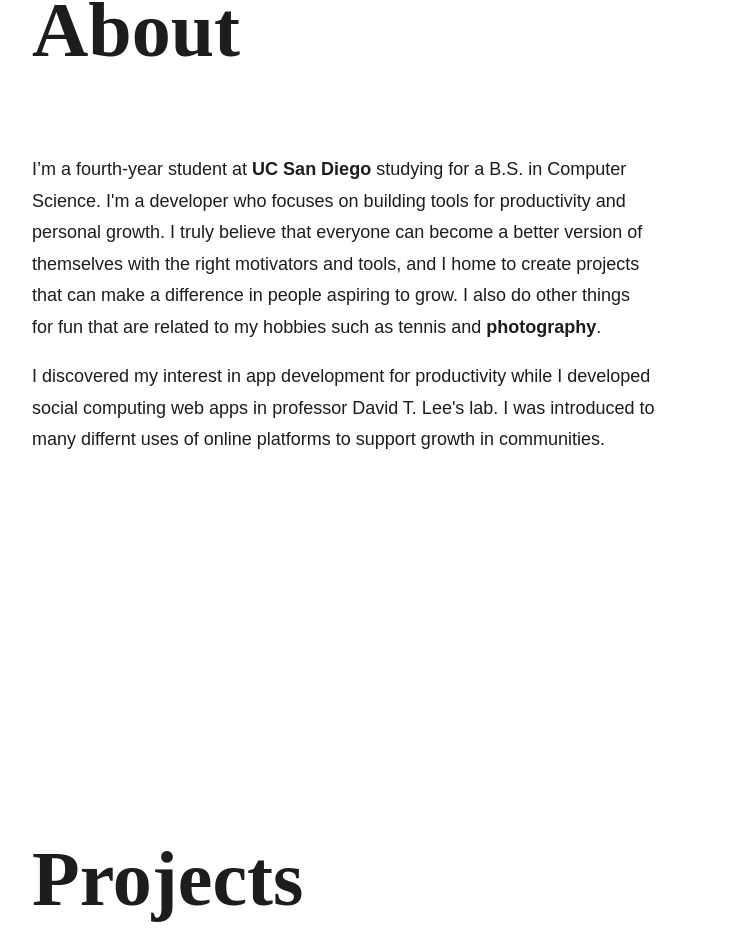
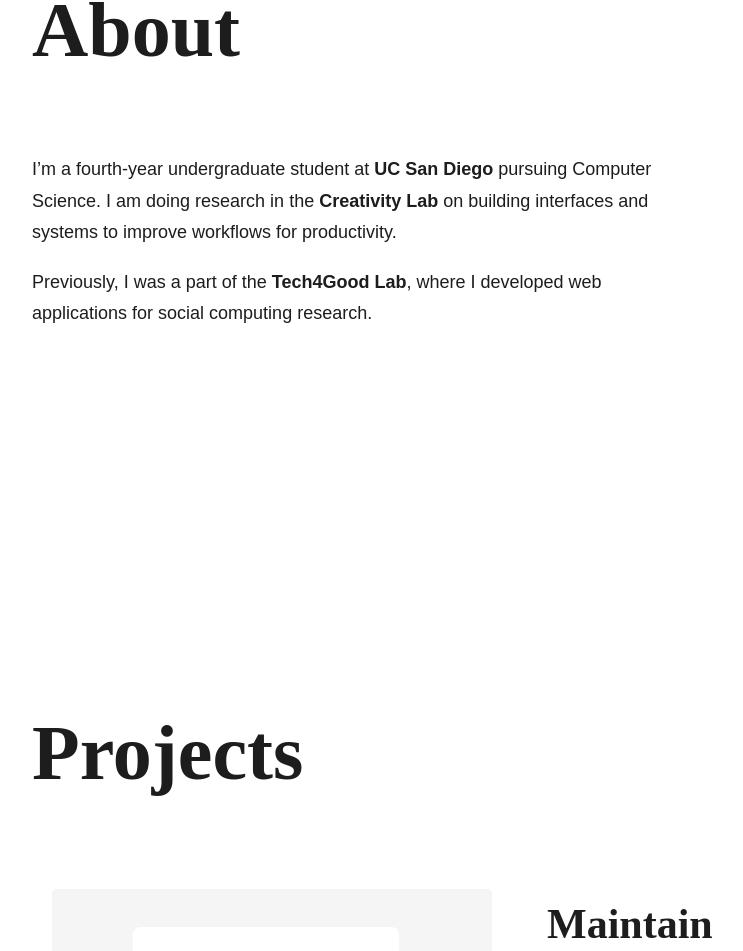
Before and after one commit to bdhmin/portfolio, a React (Create React App) app: page / in a window 1280 px wide. Shown: the part 815-1766 px from the top of the page, without its empty margins (128-871 px from the left). Built offline with nearby package versions, Linux system fonts and the light colour scheme; no server answers; a web font is replaced by a local one.

Commit message:
Updated about page

```diff
--- a/src/App/App.scss
+++ b/src/App/App.scss
@@ -87,7 +87,7 @@ h5 {
 h6 {
   font-weight: 400;
   font-size: 18px;
-  line-height: 1.5em;
+  line-height: 1.2em;
   padding: 10px 0;
   margin: 0;
 }
--- a/src/App/pages/About/about.js
+++ b/src/App/pages/About/about.js
@@ -17,15 +17,16 @@ function About() {
 
           <div className="Bio">
             <p>
-              I’m a fourth-year student at <a className="ucsd" href="https://ucsd.edu" target="_blank" rel="noreferrer">UC San Diego</a> studying for a B.S. in Computer Science.
-              I'm a developer who focuses on building tools for productivity and personal growth.
-              I truly believe that everyone can become a better version of themselves with the right motivators and tools, and I home to create projects that can make a difference in people aspiring to grow.
-              I also do other things for fun that are related to my hobbies such as tennis and <a class="glry" href="/gallery">photography</a>.
+              I’m a fourth-year undergraduate student at <a className="ucsd" href="https://ucsd.edu" target="_blank" rel="noreferrer">UC San Diego</a> pursuing Computer Science.
+              I am doing research in the <a className="creativity" href="https://creativity.ucsd.edu/" target="_blank" rel="noreferrer">Creativity Lab</a> on building interfaces and systems to improve workflows for productivity.
             </p>
             <p>
+              Previously, I was a part of the <a className="t4g" href="https://tech4good.soe.ucsc.edu/#/" target="_blank" rel="noreferrer">Tech4Good Lab</a>, where I developed web applications for social computing research.
+            </p>
+            {/* <p>
               I discovered my interest in app development for productivity while I developed social computing web apps in professor David T. Lee's lab.
               I was introduced to many differnt uses of online platforms to support growth in communities.
-            </p>
+            </p> */}
             {/* <p>
               I began my creative journey with a curiosity for what aesthetics means to me. Along the way, I became inspired by the minimalist era, and I now strive to produce work that is clean yet deep in emotion.
             </p> */}
--- a/src/App/pages/Home/home.js
+++ b/src/App/pages/Home/home.js
@@ -58,7 +58,7 @@ class Home extends Component {
                     <div className="intro-text">
                       <div className="Name">Bryan Min</div>
                       <div className="Greeting">
-                        <h6>Webdev and HCI research. Currently, I'm an Undergraduate Research Assistant and Lead Developer at the <a className="t4g" href="https://tech4good.soe.ucsc.edu/#/" target="_blank" rel="noreferrer">Tech4Good Lab</a>.</h6>
+                        <h6>Computer Science at <a className="ucsd" href="https://ucsd.edu" target="_blank" rel="noreferrer">UC San Diego</a>. HCI research in the <a className="creativity" href="https://creativity.ucsd.edu/" target="_blank" rel="noreferrer">Creativity Lab</a>.</h6>
                         {/* <h6>Webdev, HCI research, and minimalism at UCSD. Currently, I'm an Undergraduate Research Assistant and Lead Developer at the <a className="t4g" href="https://tech4good.soe.ucsc.edu/#/" target="_blank" rel="noreferrer">Tech4Good Lab</a>.</h6> */}
                       </div>
                     </div>
--- a/src/App/pages/Home/home.scss
+++ b/src/App/pages/Home/home.scss
@@ -108,6 +108,15 @@
   color: #6ea6fb;
 }
 
+.creativity {
+  font-weight: 800;
+  transition: 0.2s;
+}
+.creativity:hover {
+  font-weight: 400;
+  color: #9c9a99;
+}
+
 @media screen and (max-width: 1080px) {
   .Intro {
     margin-bottom: 4.132231404958677vw;
--- a/src/App/pages/Photography/photography.js
+++ b/src/App/pages/Photography/photography.js
@@ -10,12 +10,12 @@ function Photography() {
         <div className="Text">
           <h2>Gallery</h2>
           {/* I took my first photo in 2009—and I haven't stopped since.  */}
-          <p>
+          {/* <p>
             My gallery is an representation of my creative soul, and I believe this creative soul drives me to continue exploring new development ideas. The gallery gives me the space to showcase the roots of my creative talents. This is also professional, as I take lots of inspiration from the colors and layouts of my photography to my personal projects.
           </p>
           <p>
             As a frontend developer, I believe it is critical for me to carry my artistic touch to development, even if required to follow the designs of a professional UI/UX designer. There are certain gaps the frontend developer needs to fill, and those gaps may sometimes require an artistic mind.
-          </p>
+          </p> */}
           {/* <p>See more on my VSCO!</p> */}
         </div>
       </div>
```
